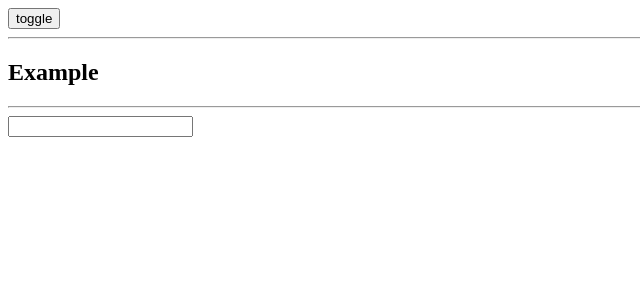
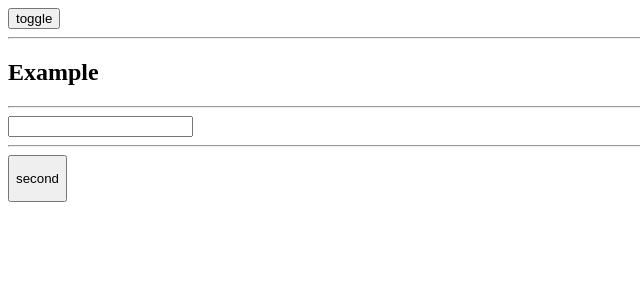
Before and after one commit to Asplitline/t-vue-demo, a Vue app: page / in a window 1280 px wide. Shown: the top 300 px of the page, without its empty margins (0-640 px from the left). Built offline with nearby package versions, Linux system fonts and the light colour scheme.

Commit message:
functional-button

```diff
--- /dev/null
+++ b/src/example/ExampleFunctionalButton.vue
@@ -0,0 +1,15 @@
+<script>
+export default {
+  functional: true,
+  data() {
+    return {}
+  },
+  render(h, ctx) {
+    console.log(ctx.slots())
+    console.log(ctx.children)
+    return h('button', ctx.data, ctx.children)
+  }
+}
+</script>
+
+<style lang="scss" scoped></style>
--- a/src/example/index.vue
+++ b/src/example/index.vue
@@ -31,6 +31,11 @@
     <hr />
     <example-render-model v-model="test"></example-render-model>
     {{ test }}
+    <hr />
+    <example-functional-button demo="demo" @click="handleClick">
+      <template v-slot:foo>first</template>
+      <p>second</p>
+    </example-functional-button>
   </div>
 </template>
 
@@ -48,7 +53,12 @@ export default {
     }
   },
   components: {},
-  mounted() {}
+  mounted() {},
+  methods: {
+    handleClick() {
+      console.log('handleClick')
+    }
+  }
 }
 </script>
 
```
